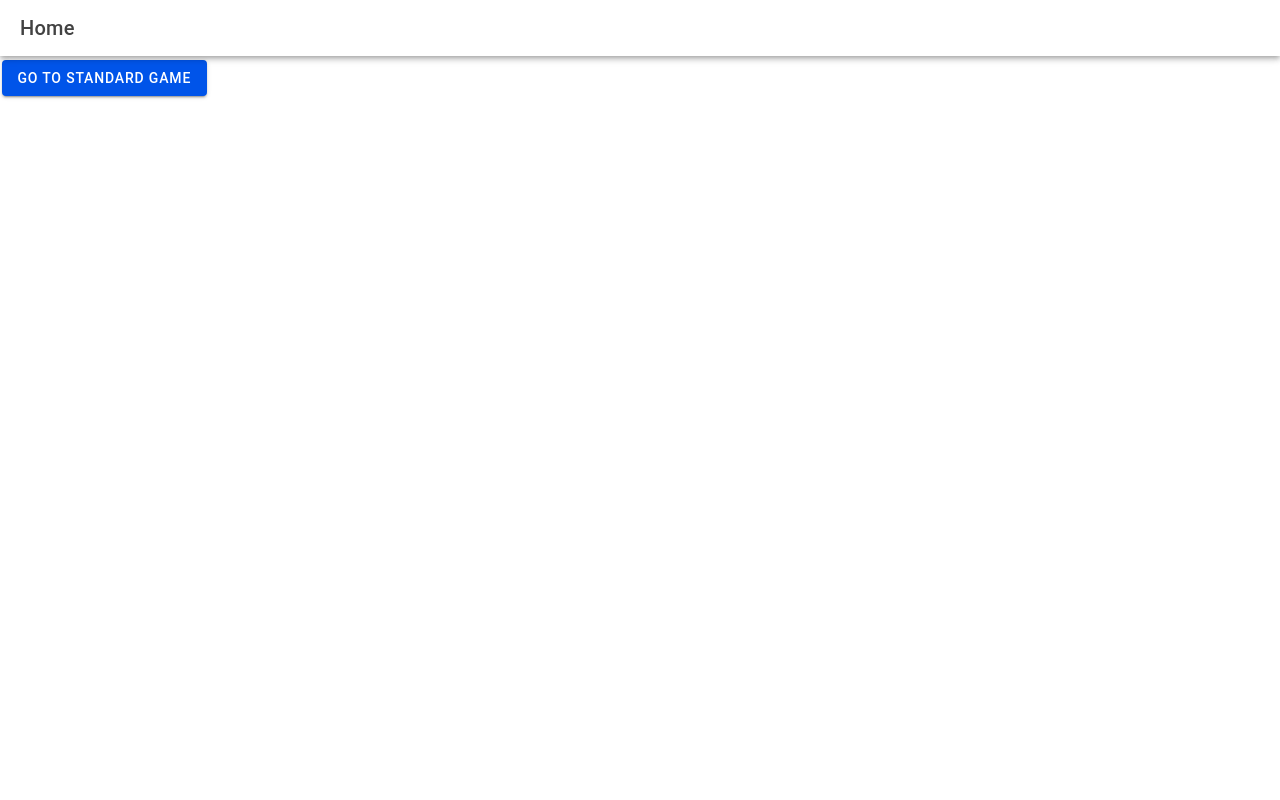
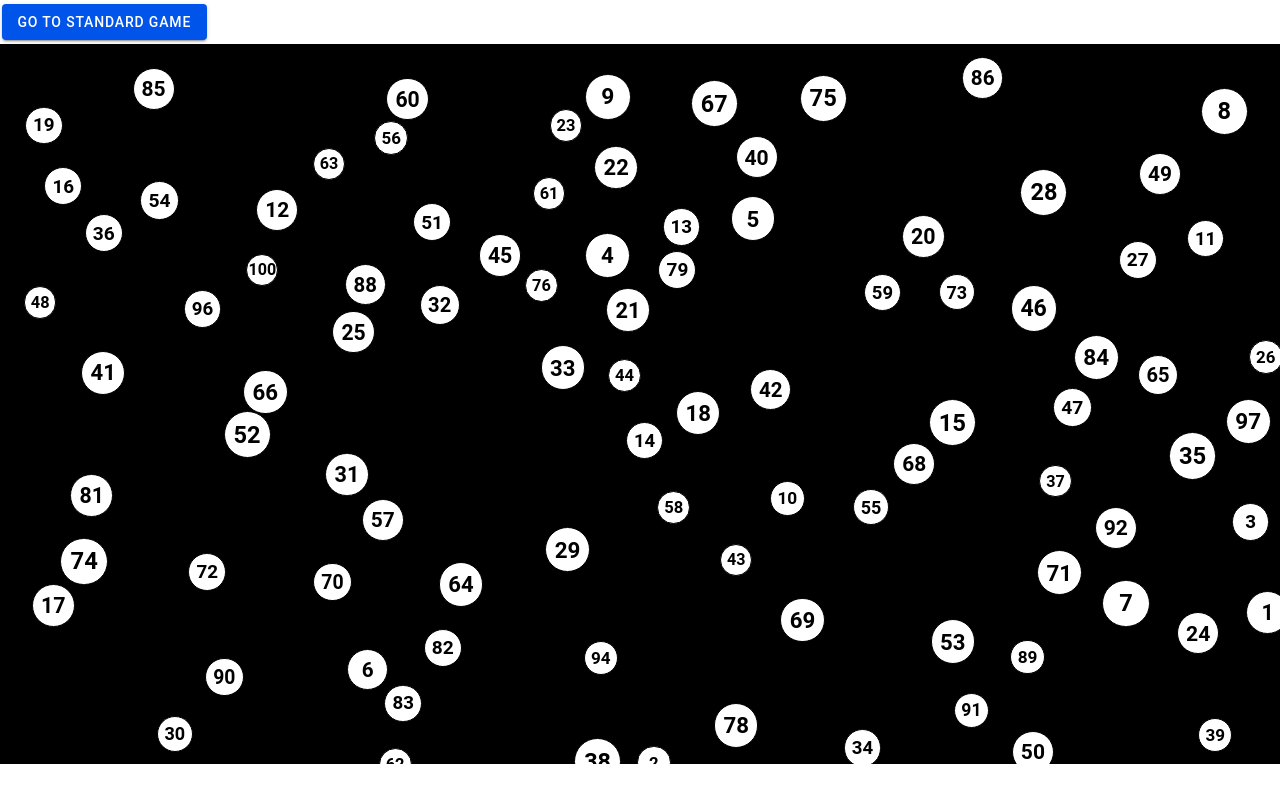
Before and after one commit to Irishwolf13/numberGame, a React (Vite) app: page /home in a window 1280 px wide. Built offline with nearby package versions, Linux system fonts and the light colour scheme.

Commit message:
bouncing numbers

```diff
--- a/package.json
+++ b/package.json
@@ -19,7 +19,6 @@
     "@capacitor/status-bar": "6.0.0",
     "@ionic/react": "^8.0.0",
     "@ionic/react-router": "^8.0.0",
-    "@tsparticles/react": "^3.0.0",
     "@types/react-router": "^5.1.20",
     "@types/react-router-dom": "^5.3.3",
     "firebase": "^10.12.4",
@@ -27,8 +26,7 @@
     "react": "^18.2.0",
     "react-dom": "^18.2.0",
     "react-router": "^5.3.4",
-    "react-router-dom": "^5.3.4",
-    "react-tsparticles": "^2.12.2"
+    "react-router-dom": "^5.3.4"
   },
   "devDependencies": {
     "@capacitor/cli": "6.1.1",
--- /dev/null
+++ b/src/pages/Home/Home.css
@@ -0,0 +1,23 @@
+.whiteBackground {
+    background-color: rgb(0, 0, 0);
+    height: 90%;
+    width: 100%;
+    color: rgb(0, 0, 0);
+    position: relative;
+    overflow: hidden;
+  }
+
+  .bouncingNumber {
+    position: absolute;
+    width: 5vh;
+    height: 5vh;
+    display: flex;
+    justify-content: center;
+    align-items: center;
+    font-size: 2.5vh;
+    font-weight: bold;
+    color: rgb(0, 0, 0);
+    background-color: rgb(255, 255, 255);
+    border-radius: 50%;
+    border: 1px solid black;
+  }
--- a/src/pages/Home/Home.tsx
+++ b/src/pages/Home/Home.tsx
@@ -1,4 +1,4 @@
-import React from 'react';
+import React, { useEffect, useState } from 'react';
 import {
   IonButton,
   IonContent,
@@ -8,6 +8,7 @@ import {
   IonToolbar,
 } from '@ionic/react';
 import { useHistory } from 'react-router-dom';
+import './Home.css';
 
 const Home: React.FC = () => {
   const history = useHistory();
@@ -16,20 +17,116 @@ const Home: React.FC = () => {
     history.push('/standardgame');
   };
 
+  // List of numbers to exclude
+  const unreachableNumbers = [76, 79, 86, 92, 94, 97, 98];
+
+  // Generate random initial positions, velocities, and sizes for the numbers
+  const generateNumbers = (count: number) => {
+    const allNumbers = Array.from({ length: count }, (_, index) => index);
+    const reachableNumbers = allNumbers.filter((num) => !unreachableNumbers.includes(num));
+
+    return reachableNumbers.map((id) => ({
+      id,
+      x: Math.random() * 90 + 5,
+      y: Math.random() * 90 + 5,
+      vx: (Math.random() - 0.5) * 2,
+      vy: (Math.random() - 0.5) * 2,
+      size: Math.random() * 2 + 4, // size range between 4vh and 6vh
+    }));
+  };
+
+  const [numbers, setNumbers] = useState(generateNumbers(100));
+
+  useEffect(() => {
+    const interval = setInterval(() => {
+      setNumbers((prevNumbers) => {
+        const newNumbers = prevNumbers.map((num) => {
+          let { x, y, vx, vy, size } = num;
+          const radius = size / 2;
+
+          // Check boundaries with respect to the radius
+          if (x - radius <= 0 || x + radius >= 100) vx = -vx;
+          if (y - radius <= 0 || y + radius >= 100) vy = -vy;
+
+          return {
+            ...num,
+            x: x + vx,
+            y: y + vy,
+            vx,
+            vy,
+          };
+        });
+
+        // Check for collisions
+        for (let i = 0; i < newNumbers.length; i++) {
+          for (let j = i + 1; j < newNumbers.length; j++) {
+            const dx = newNumbers[i].x - newNumbers[j].x;
+            const dy = newNumbers[i].y - newNumbers[j].y;
+            const distance = Math.sqrt(dx * dx + dy * dy);
+
+            const combinedRadius = (newNumbers[i].size / 2) + (newNumbers[j].size / 2);
+            if (distance < combinedRadius) {
+              const angle = Math.atan2(dy, dx);
+              const speed_i = Math.sqrt(newNumbers[i].vx * newNumbers[i].vx + newNumbers[i].vy * newNumbers[i].vy);
+              const speed_j = Math.sqrt(newNumbers[j].vx * newNumbers[j].vx + newNumbers[j].vy * newNumbers[j].vy);
+
+              newNumbers[i].vx = speed_j * Math.cos(angle);
+              newNumbers[i].vy = speed_j * Math.sin(angle);
+              newNumbers[j].vx = speed_i * Math.cos(angle + Math.PI);
+              newNumbers[j].vy = speed_i * Math.sin(angle + Math.PI);
+
+              // Separate overlap
+              const overlap = (combinedRadius - distance) / 2;
+              newNumbers[i].x += Math.cos(angle) * overlap;
+              newNumbers[i].y += Math.sin(angle) * overlap;
+              newNumbers[j].x -= Math.cos(angle) * overlap;
+              newNumbers[j].y -= Math.sin(angle) * overlap;
+            }
+          }
+        }
+
+        return newNumbers;
+      });
+    }, 30);
+
+    return () => clearInterval(interval);
+  }, []);
+
+  const handleBallClick = (id: number) => {
+    console.log(`Number clicked: ${id + 1}`);
+  };
+
+  const renderBouncingNumbers = () => {
+    return numbers.map((num) => (
+      <div
+        key={num.id}
+        className='bouncingNumber'
+        style={{
+          top: `${num.y}%`,
+          left: `${num.x}%`,
+          width: `${num.size}vh`,
+          height: `${num.size}vh`,
+          fontSize: `${num.size / 2}vh`,
+        }}
+        onClick={() => handleBallClick(num.id)}
+      >
+        {num.id + 1}
+      </div>
+    ));
+  };
+
   return (
     <IonPage>
-      <IonHeader>
+      <IonHeader collapse="condense">
         <IonToolbar>
           <IonTitle>Home</IonTitle>
         </IonToolbar>
       </IonHeader>
       <IonContent fullscreen>
-        <IonHeader collapse="condense">
-          <IonToolbar>
-            <IonTitle size="large">Home</IonTitle>
-          </IonToolbar>
-        </IonHeader>
         <IonButton onClick={goToStandardGame}>Go to Standard Game</IonButton>
+        <div className='whiteBackground'>
+          {renderBouncingNumbers()}
+        </div>
       </IonContent>
     </IonPage>
   );
--- a/src/pages/StandardGame/StandardGame.tsx
+++ b/src/pages/StandardGame/StandardGame.tsx
@@ -1,6 +1,8 @@
 import React, { useState, useEffect } from 'react';
 import {
+  IonBackButton,
   IonButton,
+  IonButtons,
   IonContent,
   IonHeader,
   IonPage,
@@ -126,35 +128,20 @@ const StandardGame: React.FC = () => {
   return (
     <IonPage>
       <IonHeader>
-        <IonToolbar>
-          <IonTitle>Get That Number</IonTitle>
-        </IonToolbar>
+        <IonButtons><IonBackButton></IonBackButton></IonButtons>
       </IonHeader>
       <IonContent fullscreen>
-        <IonHeader collapse="condense">
-          <IonToolbar>
-            <IonTitle size="large">Get That Number</IonTitle>
-          </IonToolbar>
-        </IonHeader>
         <div className='centerMe'>
-          {/* Random Number Circle */}
           <div className="circles-container">
             <div className="circle">{randomNumber}</div>
           </div>
-
-          {/* Selected Numbers and Action Circles */}
           <div className="circles-container">
             <div className="circle">{getCurrentDisplayValue(1)}</div>
             <div className="circle">{getCurrentDisplayValue(2)}</div>
             <div className="circle">{getCurrentDisplayValue(3)}</div>
           </div>
-
-          {/* Number Buttons */}
           <div>{renderNumberButtons()}</div>
-
-          {/* Action Buttons */}
           <div>{renderActionButtons()}</div>
-
           <IonButton onClick={applyChanges}>Calculate</IonButton>
         </div>
 
```
Also changed, not shown: 2 other files (tests, documents, lock files or other folders).
